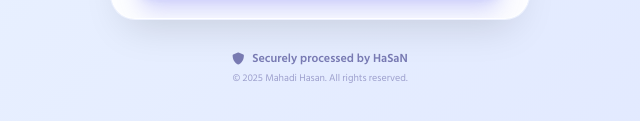
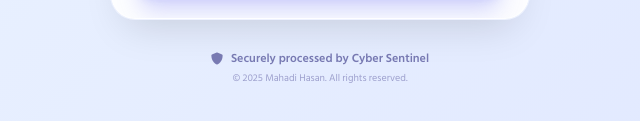
Before and after one commit to f6388600-ai/Payment-, a plain HTML site: page Index.html in a window 1280 px wide. Shown: the part 993-1114 px from the top of the page, 320-960 px from the left. Drawn offline with nearby package versions, Linux system fonts and the light colour scheme.

Commit message:
Update footer text from 'HaSaN' to 'Cyber Sentinel'

```diff
--- a/Index.html
+++ b/Index.html
@@ -229,7 +229,7 @@
             <div class="text-center mt-8 mb-12">
                 <p class="text-xs text-indigo-900/60 font-semibold flex items-center justify-center gap-2">
                     <i class="fas fa-shield-alt"></i>
-                    Securely processed by HaSaN
+                    Securely processed by Cyber Sentinel
                 </p>
                 <p class="text-[10px] text-indigo-900/40 mt-1">© 2025 Mahadi Hasan. All rights reserved.</p>
             </div>
```
